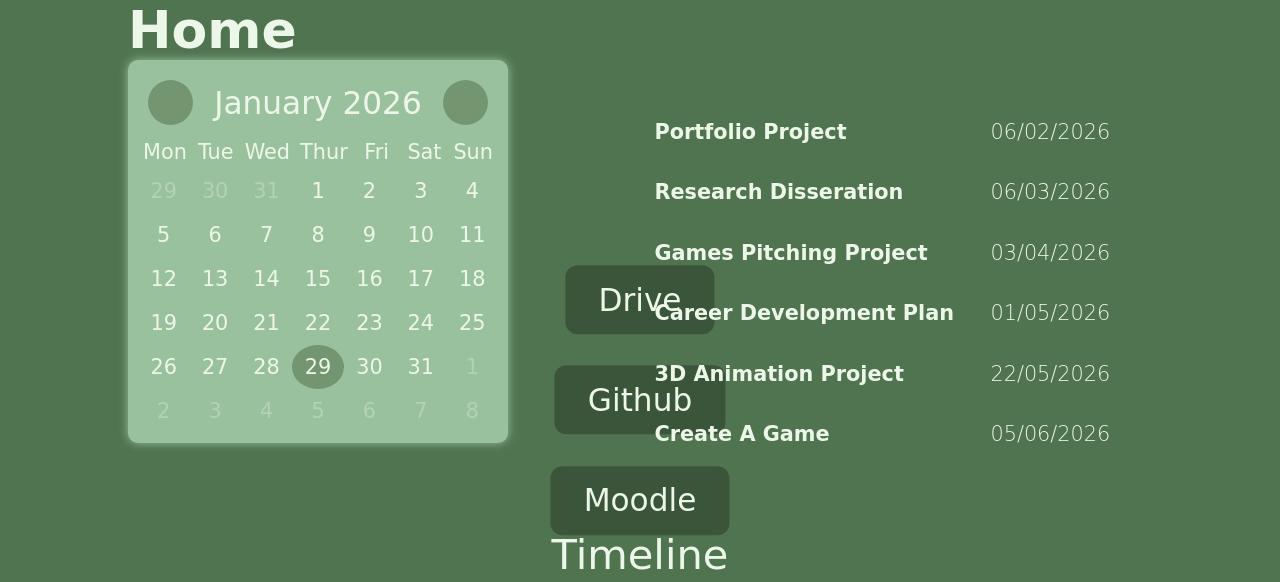
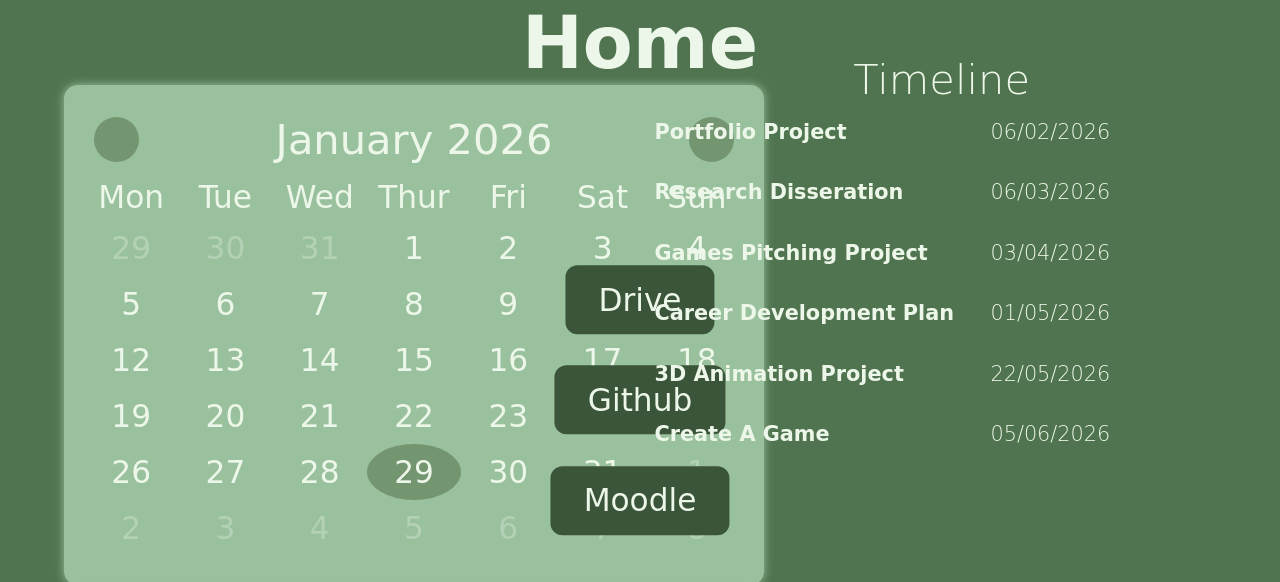
Before and after one commit to Abi62619/Task-Management, a plain HTML site: page index.html in a window 1280 px wide. Shown: the top 582 px of the page. Drawn offline with Linux system fonts and the light colour scheme; some icons are missing; a web font is replaced by a local one.

Commit message:
Need to fix box for timeline

```diff
--- a/index.html
+++ b/index.html
@@ -52,12 +52,11 @@
     <div class="container">
         <div class="box">
             <section class="section home active">
+                <section class="section home active">
+                    <div class="home-layout">
+                        <div class="home-left">
                         <h1 class="title-home">Home</h1>
-                <div class="buttons">
-                    <a href="https://drive.google.com/drive/my-drive">Drive</a>
-                    <a href="https://github.com/dashboard">Github</a>
-                    <a href="https://moodle.accesstomusic.ac.uk/local/guru_plugin/eilpdash.php">Moodle</a>
-                </div>
+
                         <div class="calender">
                             <div class="header">
                                 <button id="prevBtn">
@@ -79,6 +78,16 @@
                             </div>
                             <div class="dates" id="dates"></div>
                         </div>
+
+                        <div class="home-center">
+                            <div class="buttons">
+                                <a href="https://drive.google.com/drive/my-drive">Drive</a>
+                                <a href="https://github.com/dashboard">Github</a>
+                                <a href="https://moodle.accesstomusic.ac.uk/local/guru_plugin/eilpdash.php">Moodle</a>
+                            </div>
+                        </div>
+
+                        <div class="home-right">
                         <div class="timeline">
                             <div class="timeline-title">Timeline</div>
                                 <div class="timeline-text">
@@ -96,6 +105,11 @@
                                     <p class="timeline-text-text">05/06/2026</p>
                                 </div>
                             </div>
+                        </div>
+                    </div>
+                </section>
+
+
             </section>
 
             <section class="section game">
--- a/style.css
+++ b/style.css
@@ -123,7 +123,7 @@ p {
 
 /* CONTAINER */
 .container {
-    width: 100vw;
+    width: 100%;
     height: 100vh;
     perspective: 1500px;
     perspective-origin: 50%;
@@ -144,7 +144,7 @@ p {
     width: 100%;
     height: 100%;
     background: var(--bg-color);
-    padding: 0 10%;
+    padding: 0;
 
     display: none;
 }
@@ -225,8 +225,9 @@ p {
     margin: 0;
 }
 
-.title-home {
-    font-size: clamp(3rem, 6vw, 5rem);
+.title-home{
+    text-align: center;
+    font-size: 7rem;
 }
 
 .due-date {
@@ -290,14 +291,15 @@ p {
 /*Calender*/
 
 .calender {
-    width: min(90%, 380px);
-    height: auto;
-    display: flex;
+    width: min(700px);   /* bigger overall */
+    padding: 20px;            /* more breathing room */
+    border-radius: 14px;
+    height: 500px;
+    align-self: flex-end;
     flex-direction: column;
-    padding: 10px;
     background: var(--third-bg-color);
-    border-radius: 10px;
     box-shadow: 0 0 10px var(--third-bg-color);
+    margin-left: 5%;
 }
 
 .header {
@@ -330,7 +332,7 @@ p {
     padding: 5px;
     color: var(--white-color);
     font-weight: 500;
-    font-size: 2rem;
+    font-size: 3rem;
 }
 
 .dates {
@@ -341,7 +343,7 @@ p {
 .date {
     text-align: center;
     padding: 10px 0;
-    font-size: 2rem;
+    font-size: 3rem;
 }
 
 .date.inactive {
@@ -354,7 +356,7 @@ p {
 }
 
 .monthYear {
-    font-size: 3rem;
+    font-size: 4rem;
 }
 
 .header button {
@@ -382,9 +384,11 @@ p {
 /*Timeline*/
 
 .timeline-title {
-    text-align: center;
-    margin-top: 6rem;
-    font-size: clamp(2.5rem, 4vw, 4rem);
+    position: absolute;
+    top: 55px;
+    right: 250px;
+    font-size: 4rem;
+    font-weight: 200;
 }
 
 .timeline {
@@ -393,6 +397,15 @@ p {
     padding: 25px;
     display: grid;
     color: var(--white-color);
+    width: min(700px);   /* bigger overall */
+    padding: 20px;            /* more breathing room */
+    border-radius: 14px;
+    height: 500px;
+    align-self: flex-end;
+    flex-direction: column;
+    background: var(--third-bg-color);
+    box-shadow: 0 0 10px var(--third-bg-color);
+    margin-left: 5%;
 }
 
 .timeline-text {
```
Lines whose indentation alone changed are shown as unchanged.
